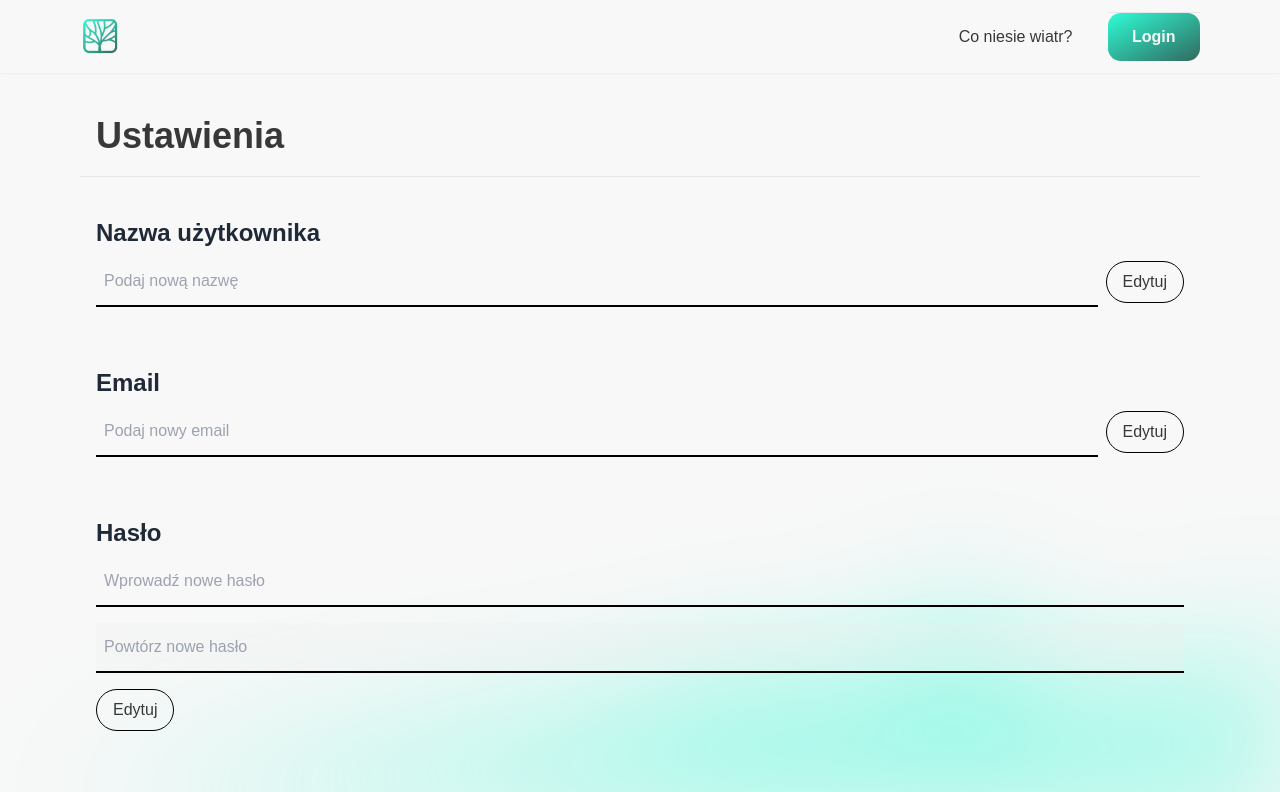
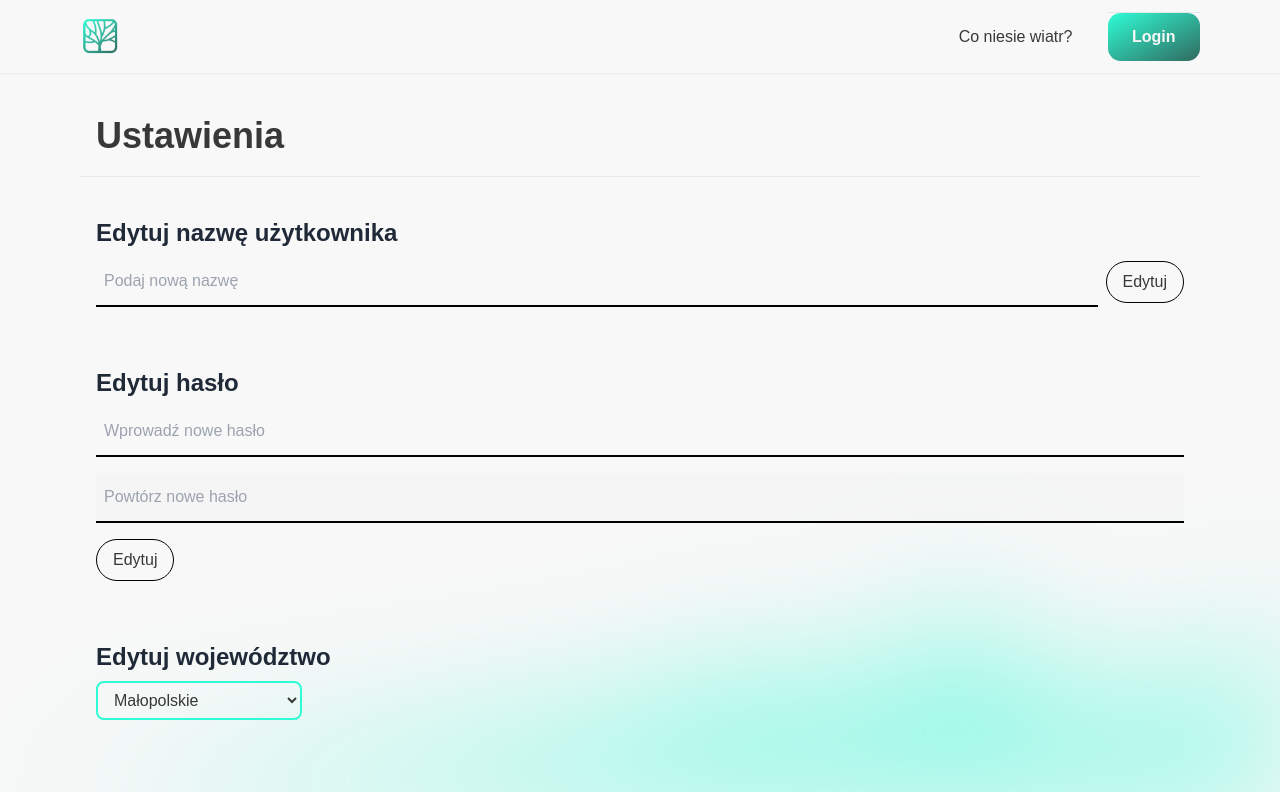
Before and after one commit to maksluczak/AllerNote2.0, a Next.js app in the folder client/: page /ustawienia in a window 1280 px wide. Shown: the top 792 px of the page. Built offline with nearby package versions, Linux system fonts and the light colour scheme.

Commit message:
settings page

```diff
--- a/client/app/ustawienia/page.js
+++ b/client/app/ustawienia/page.js
@@ -5,16 +5,13 @@ import VoivodeshipSelect2 from "@/components/alergeny/VoivodeshipSelect2";
 import { useAuth } from "@/context/AuthContext";
 
 export default function SettingsPage() {
-  const { user } = useAuth();
+  const { user, logout } = useAuth();
   const userId = user?.UserInfo?.id;
 
   const [username, setUsername] = useState("");
-  const [email, setEmail] = useState("");
   const [isEditingUsername, setIsEditingUsername] = useState(false);
-  const [isEditingEmail, setIsEditingEmail] = useState(false);
   const [isEditingPassword, setIsEditingPassword] = useState(false);
   const [inputUsername, setInputUsername] = useState("");
-  const [inputEmail, setInputEmail] = useState("");
   const [inputPassword, setInputPassword] = useState("");
   const [inputRepeatedPassword, setInputRepeatedPassword] = useState("");
 
@@ -27,7 +24,6 @@ export default function SettingsPage() {
         const data = await res.json();
         if (res.ok) {
           setUsername(data.username || "");
-          setEmail(data.email || "");
         } else {
           console.error("Błąd pobierania:", data.message);
         }
@@ -57,9 +53,6 @@ export default function SettingsPage() {
       if (type === "username") {
         path = `/user/username/${userId}`;
         body = { username: inputUsername };
-      } else if (type === "email") {
-        path = `/user/email/${userId}`;
-        body = { email: inputEmail };
       } else if (type === "password") {
         path = `/user/password/${userId}`;
         body = { password: inputPassword };
@@ -85,11 +78,6 @@ export default function SettingsPage() {
         setInputUsername("");
         setIsEditingUsername(false);
       }
-      if (type === "email") {
-        setEmail(inputEmail);
-        setInputEmail("");
-        setIsEditingEmail(false);
-      }
       if (type === "password") {
         setInputPassword("");
         setInputRepeatedPassword("");
@@ -106,10 +94,6 @@ export default function SettingsPage() {
       setInputUsername("");
       setIsEditingUsername(false);
     }
-    if (type === "email") {
-      setInputEmail("");
-      setIsEditingEmail(false);
-    }
     if (type === "password") {
       setInputPassword("");
       setInputRepeatedPassword("");
@@ -125,7 +109,7 @@ export default function SettingsPage() {
 
       <div className="py-5 px-4">
         <label className="text-gray-800 text-2xl font-bold block mb-2">
-          Nazwa użytkownika
+          Edytuj nazwę użytkownika
         </label>
         <div className="relative flex items-center gap-2">
           <input
@@ -149,7 +133,10 @@ export default function SettingsPage() {
               <button
                 type="button"
                 className="px-4 py-2 rounded-full border border-green-600 text-green-600"
-                onClick={() => submitHandler("username")}
+                onClick={() => {
+                  submitHandler("username")
+                  logout()
+                }}
               >
                 Zapisz
               </button>
@@ -167,49 +154,7 @@ export default function SettingsPage() {
 
       <div className="py-5 px-4">
         <label className="text-gray-800 text-2xl font-bold block mb-2">
-          Email
-        </label>
-        <div className="relative flex items-center gap-2">
-          <input
-            type="text"
-            value={isEditingEmail ? inputEmail : email}
-            onChange={(e) => setInputEmail(e.target.value)}
-            disabled={!isEditingEmail}
-            placeholder="Podaj nowy email"
-            className="w-full text-gray-800 text-base pl-2 pr-2 py-3 outline-none bg-transparent border-b-2 border-black focus:ring-0 focus:border-black"
-          />
-          {!isEditingEmail ? (
-            <button
-              type="button"
-              className="px-4 py-2 rounded-full border border-black"
-              onClick={() => setIsEditingEmail(true)}
-            >
-              Edytuj
-            </button>
-          ) : (
-            <>
-              <button
-                type="button"
-                className="px-4 py-2 rounded-full border border-green-600 text-green-600"
-                onClick={() => submitHandler("email")}
-              >
-                Zapisz
-              </button>
-              <button
-                type="button"
-                className="px-4 py-2 rounded-full border border-red-600 text-red-600"
-                onClick={() => cancelEdit("email")}
-              >
-                Anuluj
-              </button>
-            </>
-          )}
-        </div>
-      </div>
-
-      <div className="py-5 px-4">
-        <label className="text-gray-800 text-2xl font-bold block mb-2">
-          Hasło
+          Edytuj hasło
         </label>
         <div className="flex flex-col gap-4">
           <input
@@ -242,7 +187,10 @@ export default function SettingsPage() {
               <button
                 type="button"
                 className="px-4 py-2 rounded-full border border-green-600 text-green-600"
-                onClick={() => submitHandler("password")}
+                onClick={() => {
+                  submitHandler("password")
+                  logout()
+                }}
               >
                 Zapisz
               </button>
@@ -260,7 +208,7 @@ export default function SettingsPage() {
 
       <div className="py-5 px-4">
         <label className="text-gray-800 text-2xl font-bold block mb-2">
-          Województwo
+          Edytuj województwo
         </label>
         <div className="flex items-center gap-2 md:gap-4">
           <VoivodeshipSelect2 />
```
